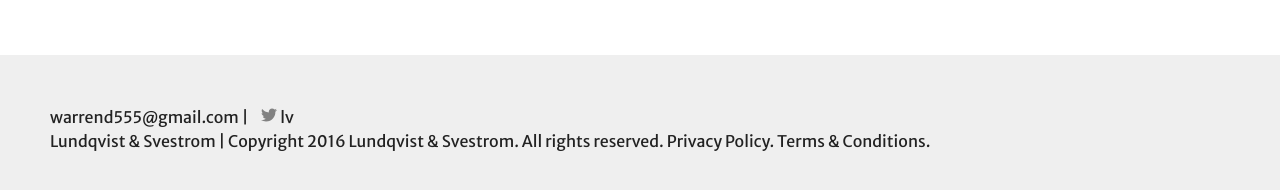
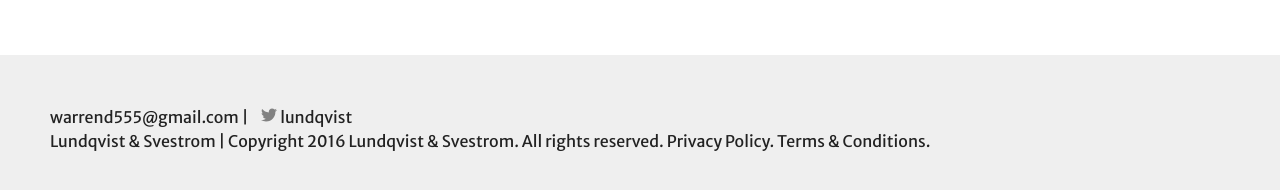
Before and after one commit to warrend/lundqvist, a Jekyll site: the page built from index.md, in a window 1280 px wide and 900 px high, scrolled down 2418 px. Shown: the part 697-887 px from the top of the window. Built offline with Jekyll 4.4.1, drawn with Linux system fonts in a browser that asks for light colours.

Commit message:
update url

```diff
--- a/_config.yml
+++ b/_config.yml
@@ -18,8 +18,8 @@ email: warrend555@gmail.com
 description: > # this means to ignore newlines until "baseurl:"
   Manufacturer of a complete line of audio and video products
 baseurl: "" # the subpath of your site, e.g. /blog
-url: "" # the base hostname & protocol for your site, e.g. http://example.com
-twitter_username: lv
+url: http://danielwarren.io
+twitter_username: lundqvist
 front_page: 04.jpg
 front_copy_title: C7
 front_copy: Updating a modern classic with an innovative user interface and integration of more digital services USD 2,699
```
Also changed, not shown: 1 other file.
